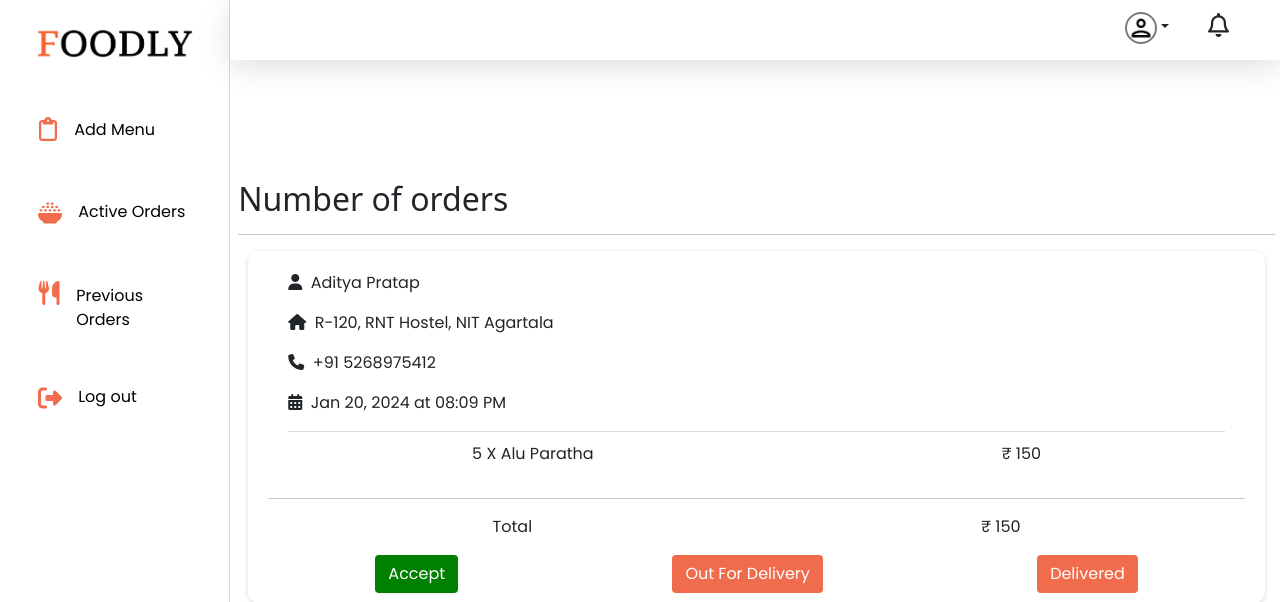
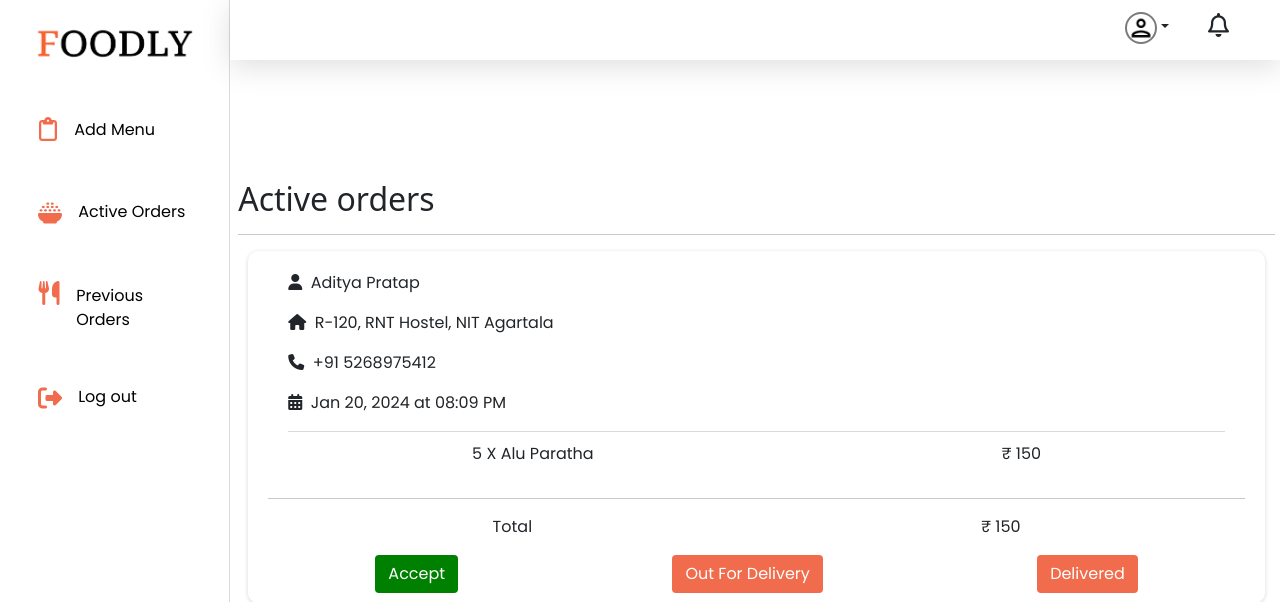
Before and after one commit to am12an34/xyz_foodly, a Flask app: template foodly/templates/resturantactiveorders.html in a window 1280 px wide. Shown: the top 602 px of the page. Run offline with Flask 3, Linux system fonts and the light colour scheme; the template is opened without the code that fills it, so the values that code supplies are empty; some libraries are stand-ins or nearby versions.

Commit message:
Update resturantactiveorders.html

```diff
--- a/foodly/templates/resturantactiveorders.html
+++ b/foodly/templates/resturantactiveorders.html
@@ -1,7 +1,7 @@
 {%extends "resturantsdashboard.html"%}
 {%block content%}
 <div class="recieved-order">
-    <h2>Number of orders</h2>
+    <h2>Active orders</h2>
     <hr>
     <div class="order-details">
         <div class="order-details-user-info">
```
